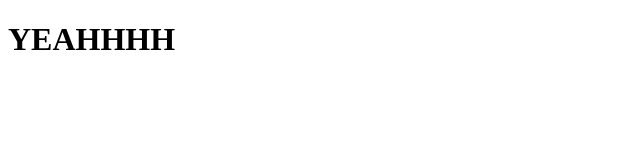
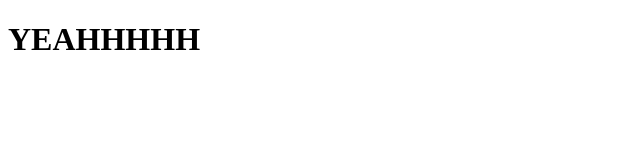
Before and after one commit to RE5CUER/11HW03, a plain HTML site: page index.html in a window 1280 px wide. Shown: the full height of the page, 0-640 px from the left. Drawn offline with Linux system fonts and the light colour scheme.

Commit message:
Update index.html

```diff
--- a/index.html
+++ b/index.html
@@ -6,6 +6,6 @@
     <title>Deployed by Jenkins</title>
 </head>
 <body>
-    <h1>YEAHHHH</h1>
+    <h1>YEAHHHHH</h1>
 </body>
 </html>
```
